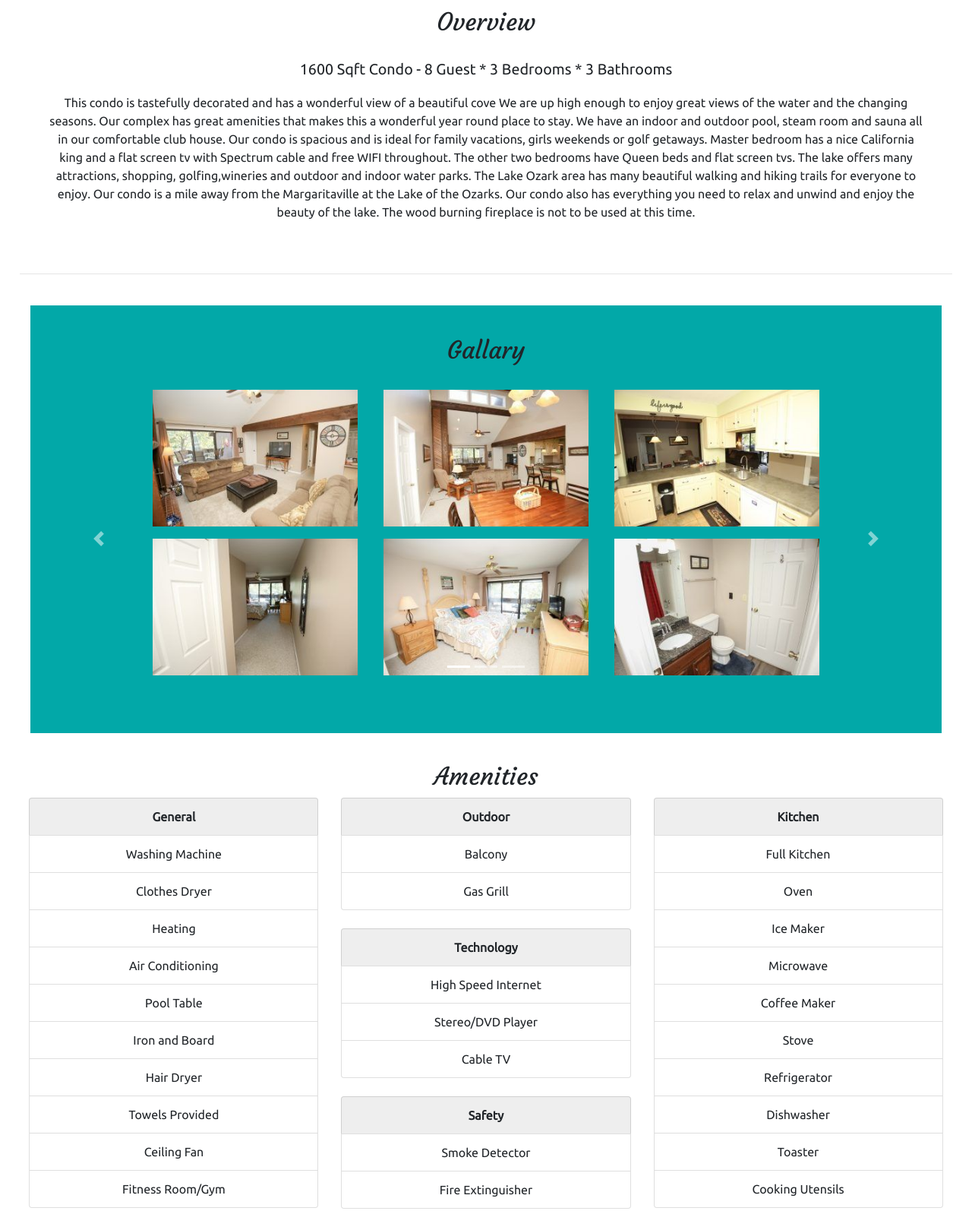
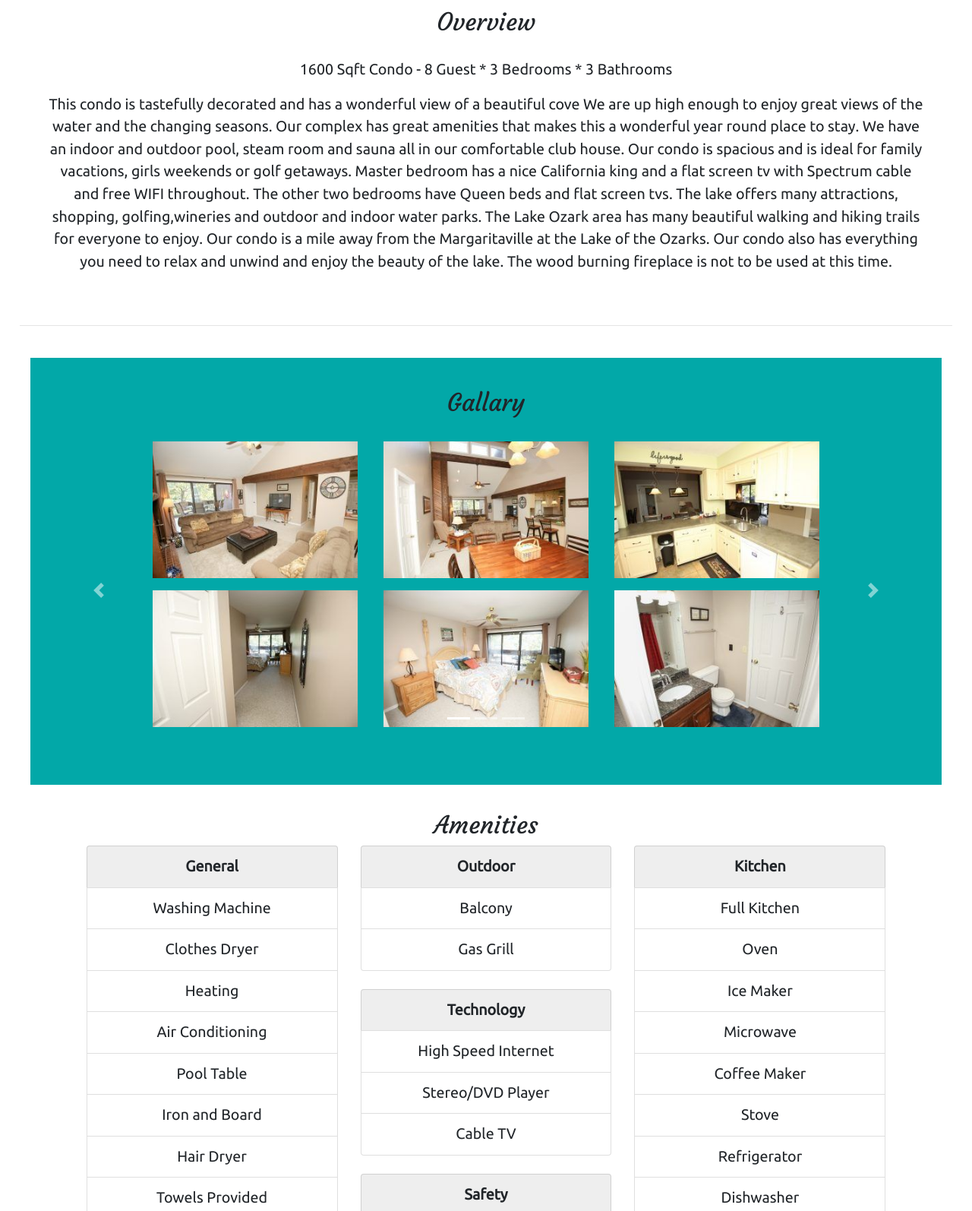
Before and after one commit to djr76/-ritcheysr, a website: page index.html in a window 1280 px wide. Shown: the part 700-2294 px from the top of the page at 76% size. Drawn offline with nearby package versions, Linux system fonts and the light colour scheme.

Commit message:
updated styles.css

```diff
--- a/styles.css
+++ b/styles.css
@@ -1,6 +1,14 @@
 body{
   font-family: 'Ubuntu', sans-serif;
   text-align: center;
+}
+
+p{
+  font-size: 1.23rem;
+}
+
+.list-group-item {
+  font-size: 1.23rem;
 }
 
 /* Headers */
@@ -59,7 +67,7 @@ h4 {
 }
 
 .amenities-section{
-  /* margin: 0px 180px; */
+  margin: 0px 5rem;
 }
 
 .footer-section{
```
